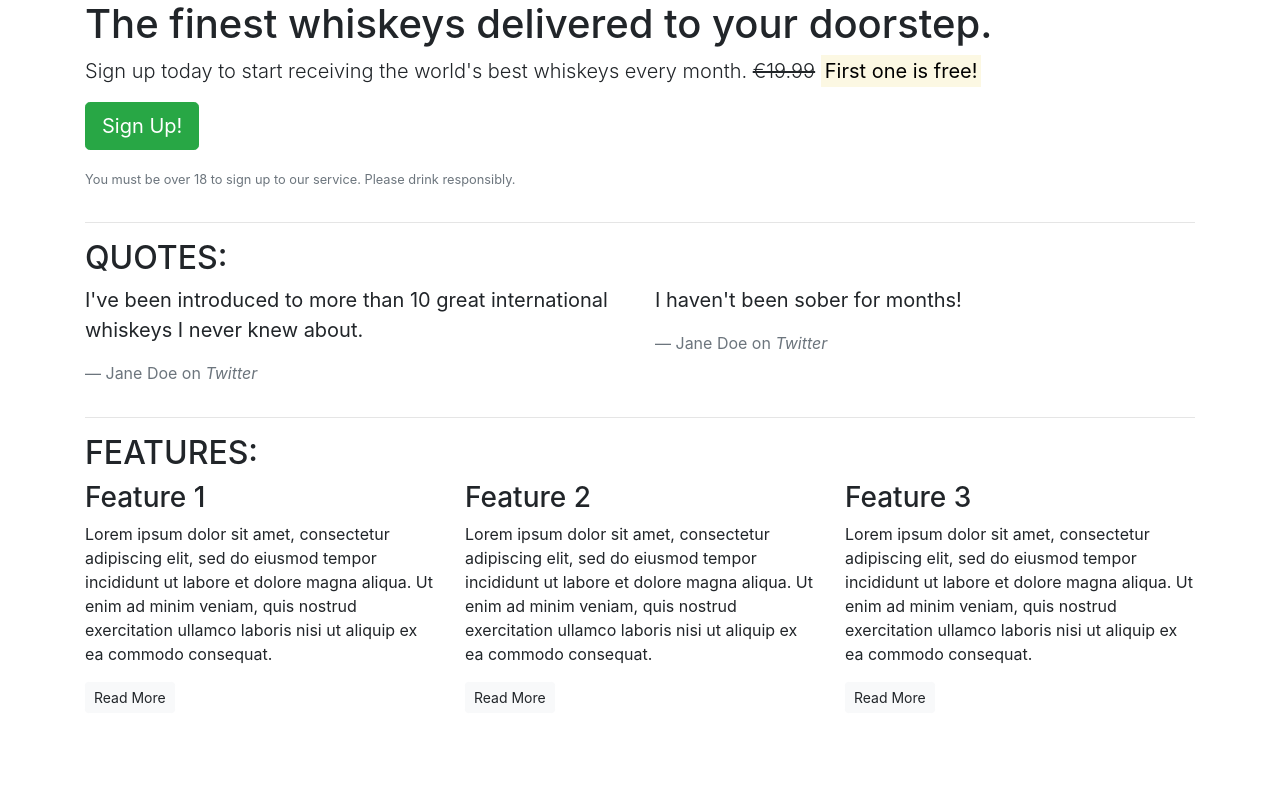
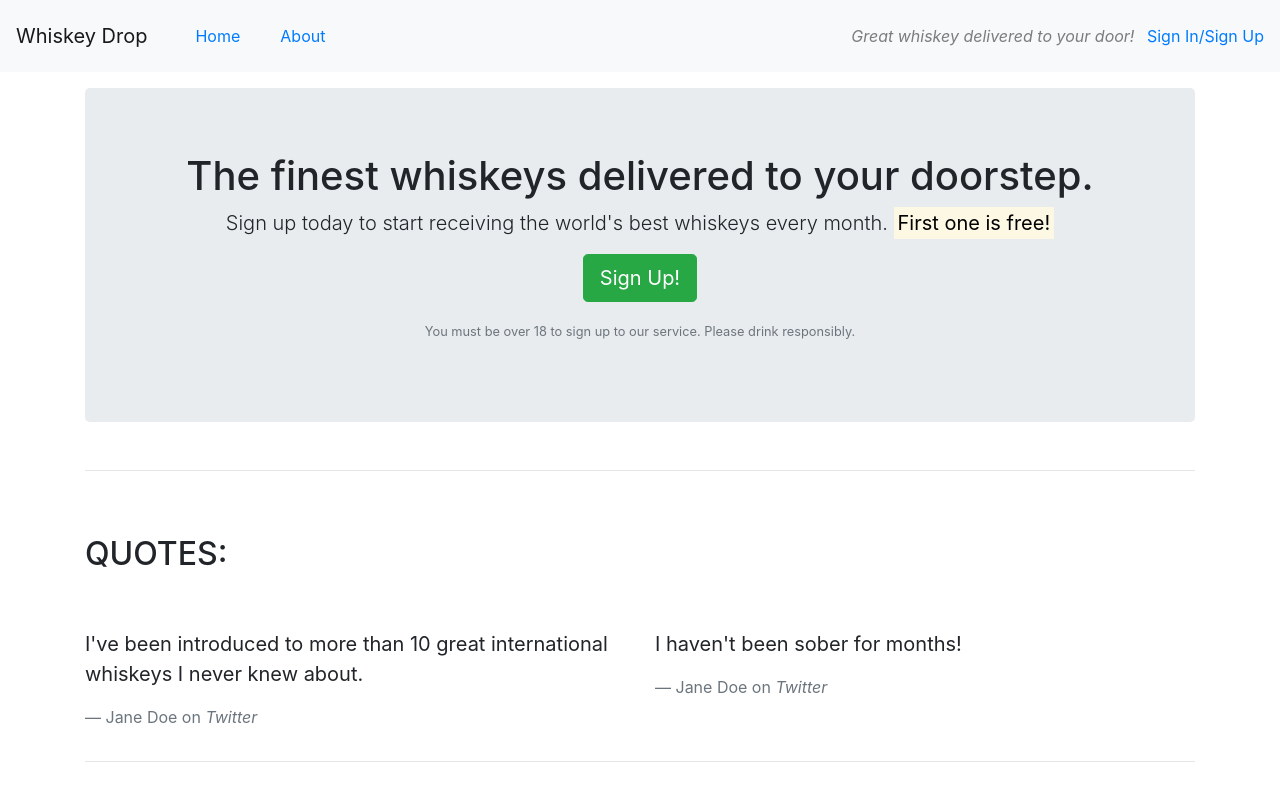
Before and after one commit to eoghanpowell/firstbootstrap, a plain HTML site: page index.html in a window 1280 px wide. Shown: the top 800 px of the page. Drawn offline with nearby package versions, Linux system fonts and the light colour scheme.

Commit message:
added images folder deleted readme

```diff
--- a/index.html
+++ b/index.html
@@ -9,13 +9,27 @@
 </head>
 
 <body>
-    <article class="container">
+    <nav class="navbar navbar-light bg-light navbar-expand-sm">
+        <a href="/" class="navbar-brand">Whiskey Drop</a>
+        <ul class="navbar nav mr-auto">
+            <li class="active nav-item mr-2"><a class="nav-link" href="/">Home</a></li>
+            <li class="nav-item mr-2"><a class="nav-link" href="/about">About</a></li>
+            <li class="nav-item mr-2 d-block d-sm-none"><a class="nav-link" href="/login">Sign In/Sign Up</a></li>
+        </ul>
+        <div class="d-none d-md-block">
+            <p class="navbar-text my-auto mr-2"><i>Great whiskey delivered to your door!</i></p>
+            <a href="/login">Sign In/Sign Up</a>
+        </div>
+    </nav>
+    <article class="container mt-3">
         <!-- Callout -->
         <div class="row">
             <div class="col-12">
-                <section class="callout">
+                <section class="callout jumbotron text-center">
                     <h1>The finest whiskeys delivered to your doorstep.</h1>
-                    <p class="lead">Sign up today to start receiving the world's best whiskeys every month. <s>€19.99</s> <strong><mark>First one is free!</mark></strong></p>
+                    <p class="lead">Sign up today to start receiving the world's best whiskeys every month. <s class="d-none d-sm-line">€19.99</s>
+                        <span class="d-inline d-sm-none"><br></span>
+                        <strong><mark>First one is free!</mark></strong></p>
                     <p><button class="btn btn-lg btn-success">Sign Up!</button></p>
                     <p class="text-muted"><small>You must be over 18 to sign up to our service. Please drink responsibly.</small></p>
                 </section>
@@ -27,7 +41,7 @@
         <!-- Quotes -->
         <section class="quotes">
             <div class="row">
-                <div class="col-12">
+                <div class="col-12 my-5">
                     <h2 class="text-uppercase">Quotes:</h2>
                 </div>
             </div>
@@ -52,7 +66,7 @@
         <!-- Features -->
         <section class="features">
             <div class="row">
-                <div class="col-12">
+                <div class="col-12 my-5">
                     <h2 class="text-uppercase">Features:</h2>
                 </div>
             </div>
```
Also changed, not shown: images/girl-image.png (added), images/guy-image.png (added), 1 other file.
